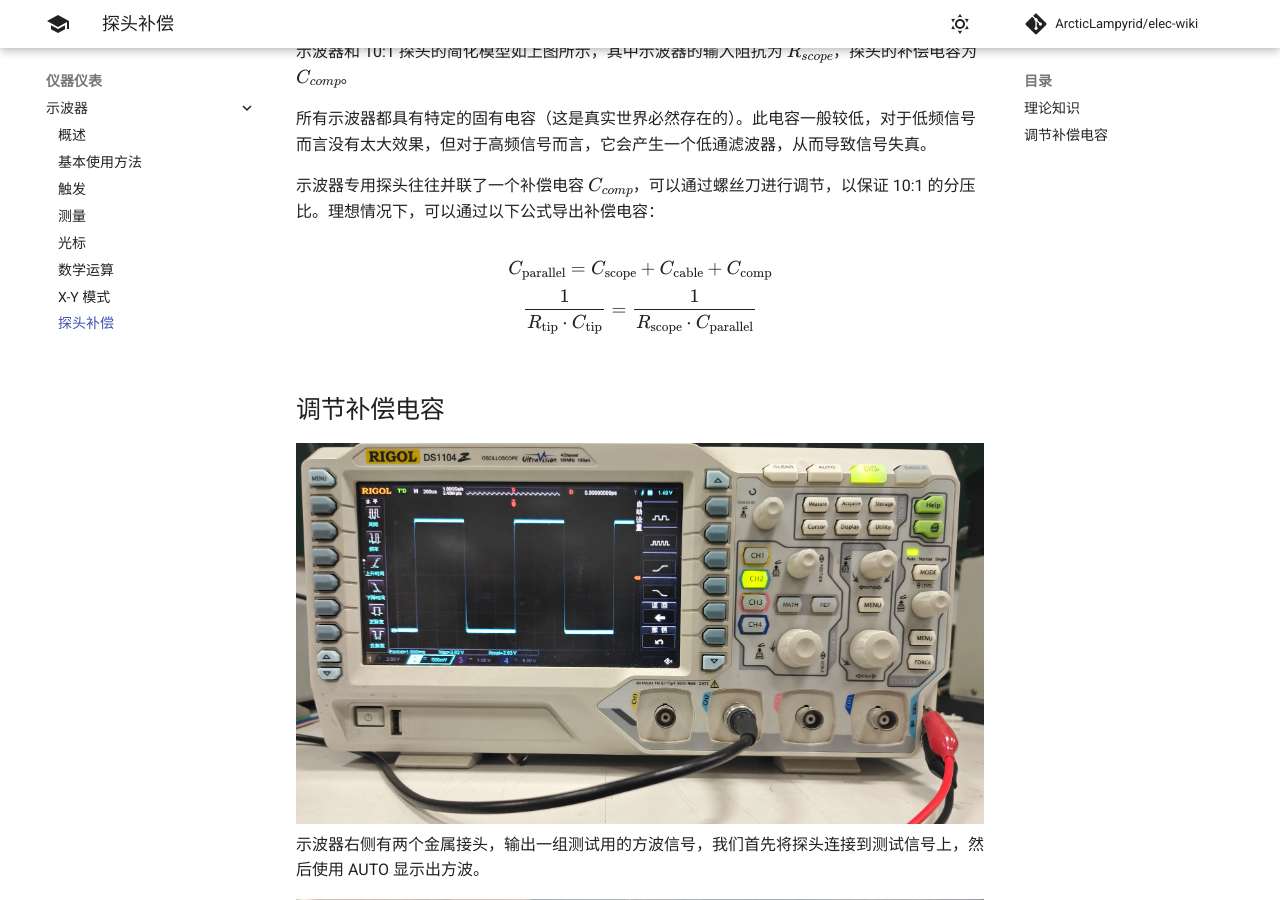
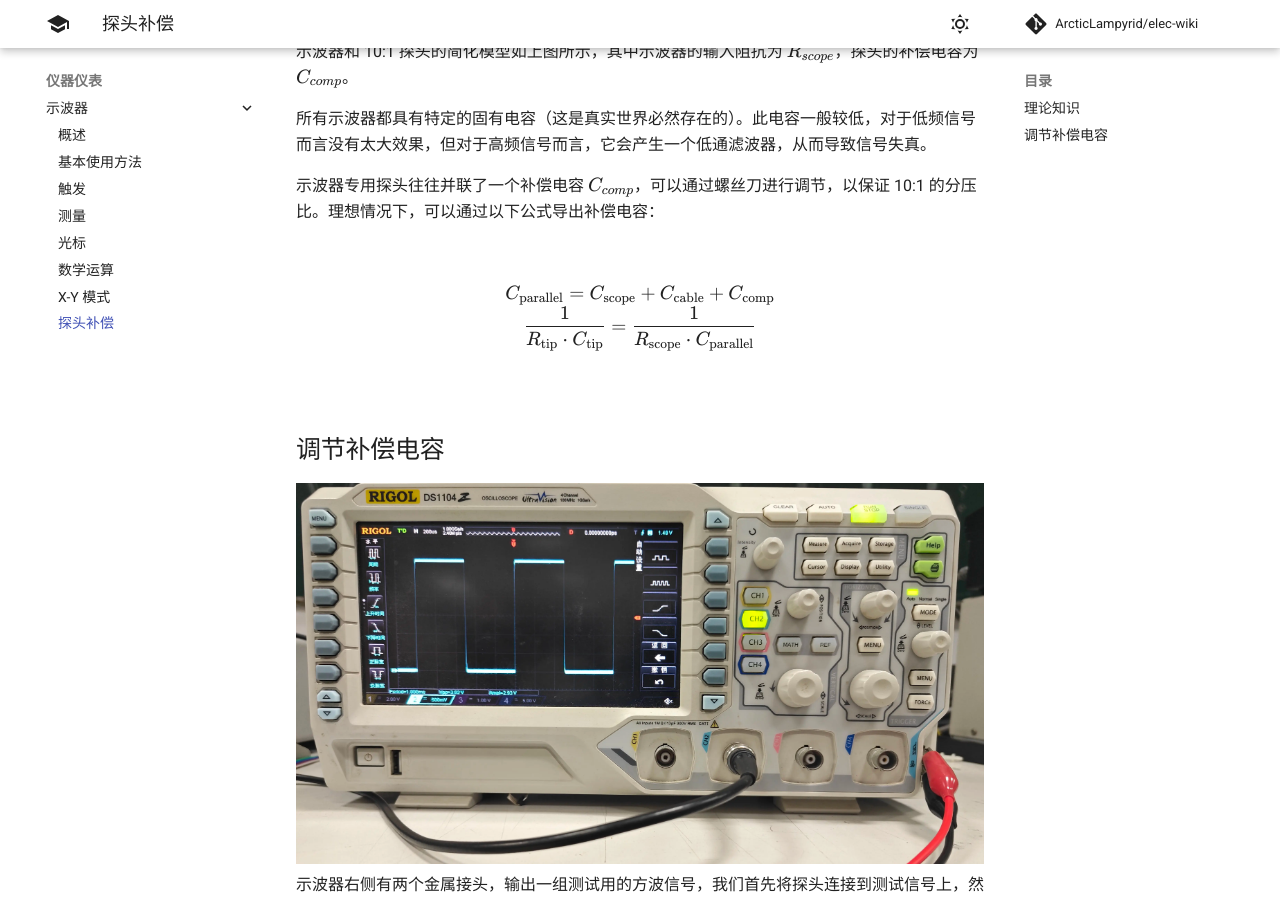
Before and after one commit to ArcticLampyrid/elec-wiki, an MkDocs documentation site: the page built from docs/instrumentation/oscilloscope/probe_compensation/index.md, in a window 1280 px wide and 900 px high, scrolled down 506 px. Built offline with MkDocs 1.6.1 and Material for MkDocs 9.7.7, drawn with Linux system fonts in a browser that asks for light colours; comment, search, counter and statistics services are not loaded; some of the changed lines change nothing that is shown.

Commit message:
refactor: use KaTex to speed up the page loading

```diff
--- a/docs/instrumentation/oscilloscope/probe_compensation/index.md
+++ b/docs/instrumentation/oscilloscope/probe_compensation/index.md
@@ -9,8 +9,8 @@
 示波器专用探头往往并联了一个补偿电容 $C_{comp}$，可以通过螺丝刀进行调节，以保证 10:1 的分压比。理想情况下，可以通过以下公式导出补偿电容：
 
 $$
-\displaylines{C_{\text{parallel}}=C_{\text{scope}}+C_{\text{cable}}+C_{\text{comp}} \\
-\frac{1}{R_{\text{tip}} \cdot C_{\text{tip}}}=\frac{1}{R_{\text{scope}} \cdot C_{\text{parallel}}}}
+C_{\text{parallel}}=C_{\text{scope}}+C_{\text{cable}}+C_{\text{comp}} \\
+\frac{1}{R_{\text{tip}} \cdot C_{\text{tip}}}=\frac{1}{R_{\text{scope}} \cdot C_{\text{parallel}}}
 $$
 
 ## 调节补偿电容
--- /dev/null
+++ b/docs/javascripts/katex.js
@@ -0,0 +1,10 @@
+document$.subscribe(() => {
+    renderMathInElement(document.body, {
+        delimiters: [
+            { left: "$$", right: "$$", display: true },
+            { left: "$", right: "$", display: false },
+            { left: "\\(", right: "\\)", display: false },
+            { left: "\\[", right: "\\]", display: true }
+        ],
+    })
+})
--- a/docs/javascripts/mathjax.js
+++ /dev/null
@@ -1,16 +0,0 @@
-window.MathJax = {
-    tex: {
-        inlineMath: [["\\(", "\\)"]],
-        displayMath: [["\\[", "\\]"]],
-        processEscapes: true,
-        processEnvironments: true
-    },
-    options: {
-        ignoreHtmlClass: ".*|",
-        processHtmlClass: "arithmatex"
-    }
-};
-
-document$.subscribe(() => {
-    MathJax.typesetPromise()
-})
--- a/mkdocs.yml
+++ b/mkdocs.yml
@@ -86,6 +86,9 @@
       alternate_style: true
 
 extra_javascript:
-  - javascripts/mathjax.js
-  - https://polyfill.io/v3/polyfill.min.js?features=es6
-  - https://cdn.jsdelivr.net/npm/mathjax@3/es5/tex-mml-chtml.js
+  - javascripts/katex.js
+  - https://cdnjs.cloudflare.com/ajax/libs/KaTeX/0.16.7/katex.min.js
+  - https://cdnjs.cloudflare.com/ajax/libs/KaTeX/0.16.7/contrib/auto-render.min.js
+
+extra_css:
+  - https://cdnjs.cloudflare.com/ajax/libs/KaTeX/0.16.7/katex.min.css
```
